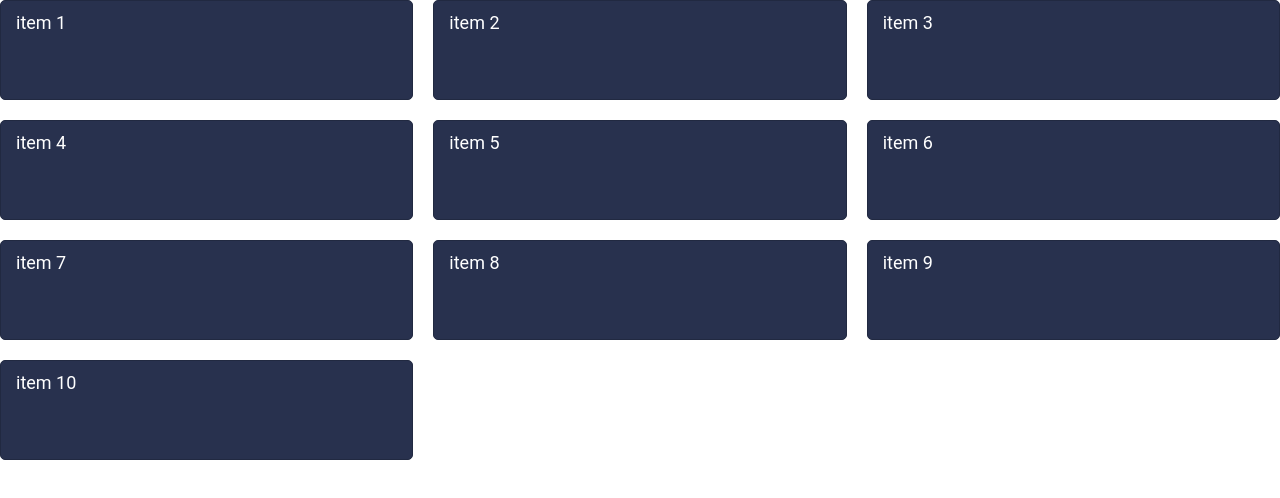
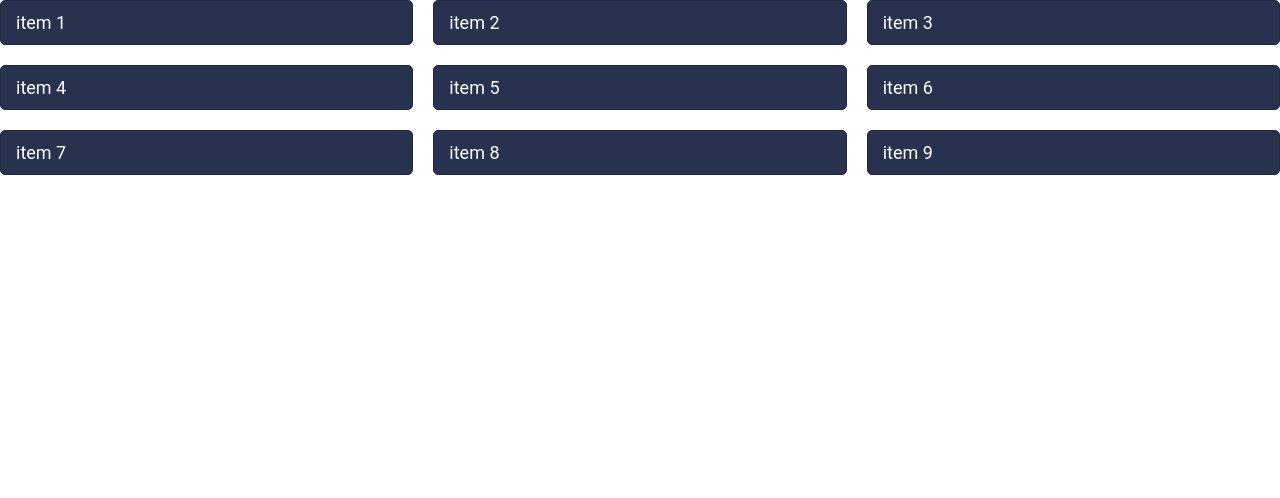
Before and after one commit to Draiking/grid, a website: page index.html in a window 1280 px wide. Drawn offline with nearby package versions, Linux system fonts and the light colour scheme.

Commit message:
колоник сделал repeat

```diff
--- a/css/style.css
+++ b/css/style.css
@@ -1,7 +1,6 @@
 .grid {
     display: grid;
-    grid-template-columns: 1fr 1fr 1fr;
-    grid-auto-rows: 100px;
+    grid-template-columns: repeat(3, 1fr);
     grid-gap: 20px;
 }
 
--- a/index.html
+++ b/index.html
@@ -17,7 +17,6 @@
     <div>item 7</div>
     <div>item 8</div>
     <div>item 9</div>
-    <div>item 10</div>
 </div>
 
 
```
